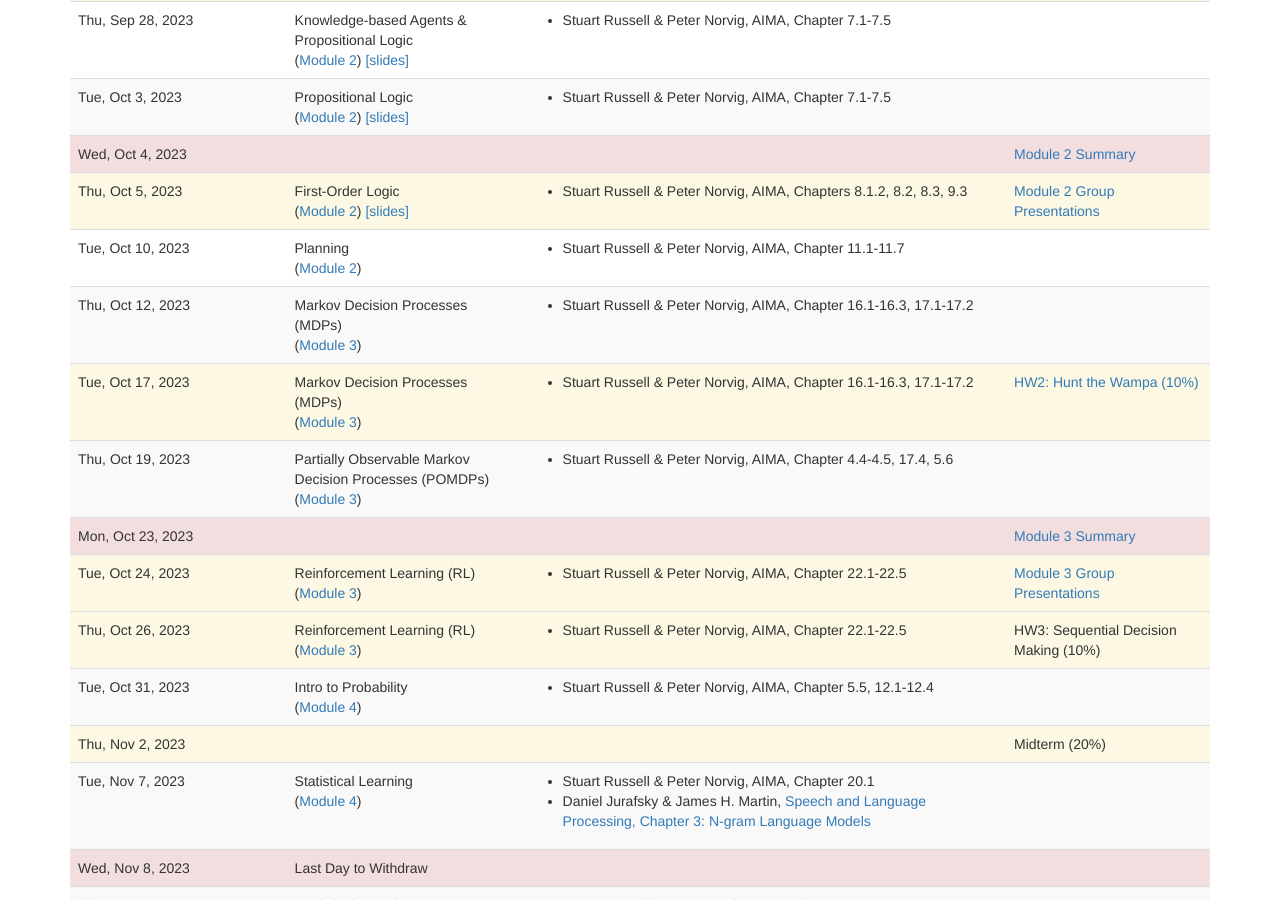
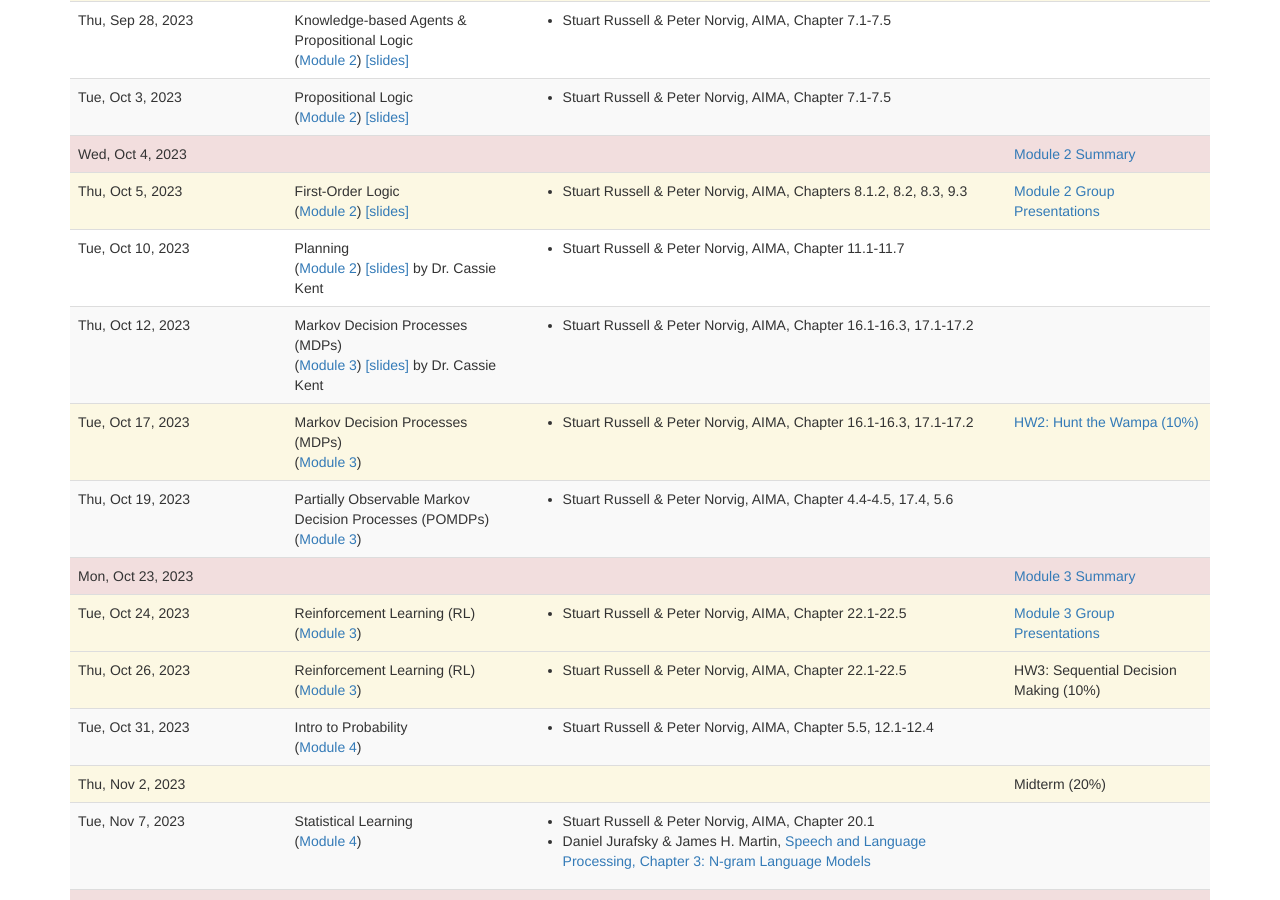
Before and after one commit to lara-martin/Principles-of-AI, a Jekyll site: the page built from lectures.md, in a window 1280 px wide and 900 px high, scrolled down 766 px. Built offline with Jekyll 4.4.1, drawn with Linux system fonts in a browser that asks for light colours; nearby versions of some CDN libraries; a script that is not in the unit is left out.

Commit message:
slides for week of 10/10

```diff
--- a/_data/lectures.yaml
+++ b/_data/lectures.yaml
@@ -107,9 +107,13 @@
 -
   date: 2023-10-10
   title: Planning
+  slides: slides/23-10-10_Planning-and-Ethics.pdf
+  guest_speaker: Dr. Cassie Kent
 -
   date: 2023-10-12
   title: Markov Decision Processes (MDPs)
+  slides: slides/23-10-12_Utility-and-Decision-Making.pdf
+  guest_speaker: Dr. Cassie Kent
 -
   date: 2023-10-17
   title: Markov Decision Processes (MDPs)
```
